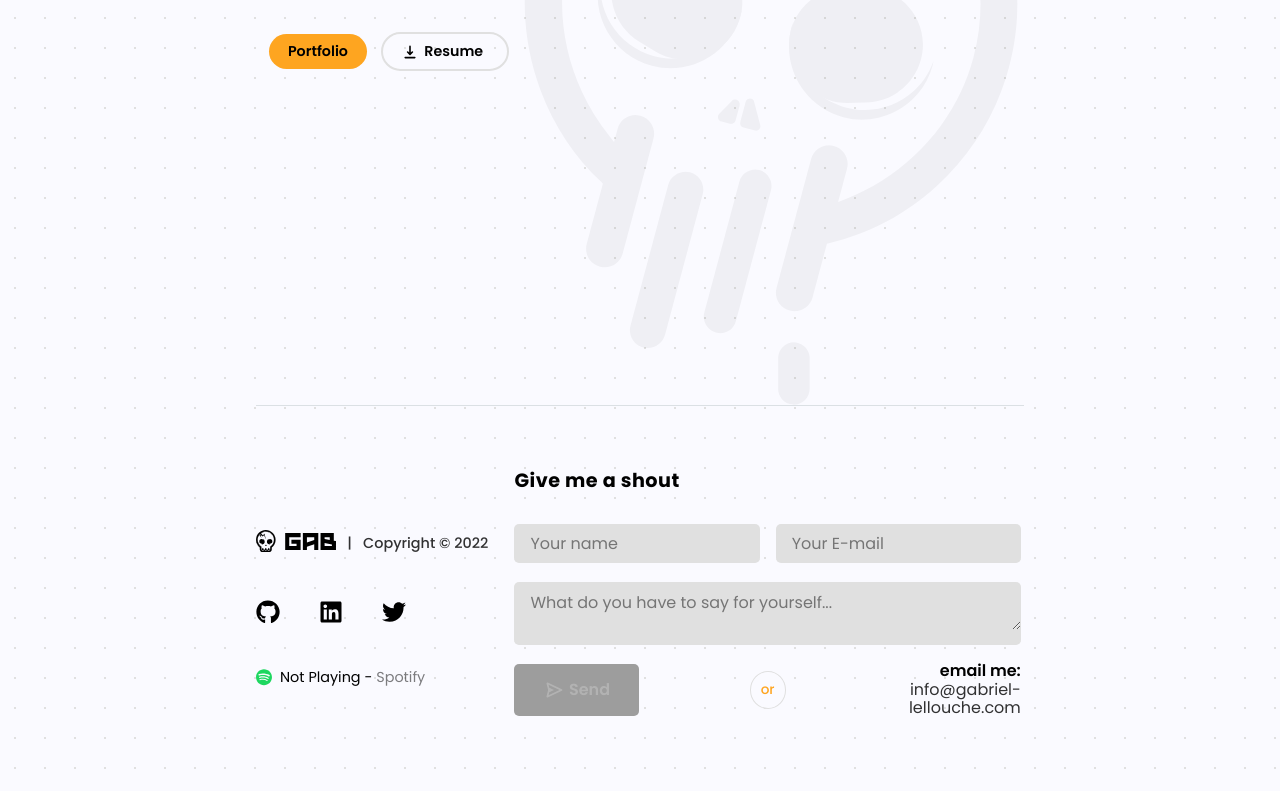
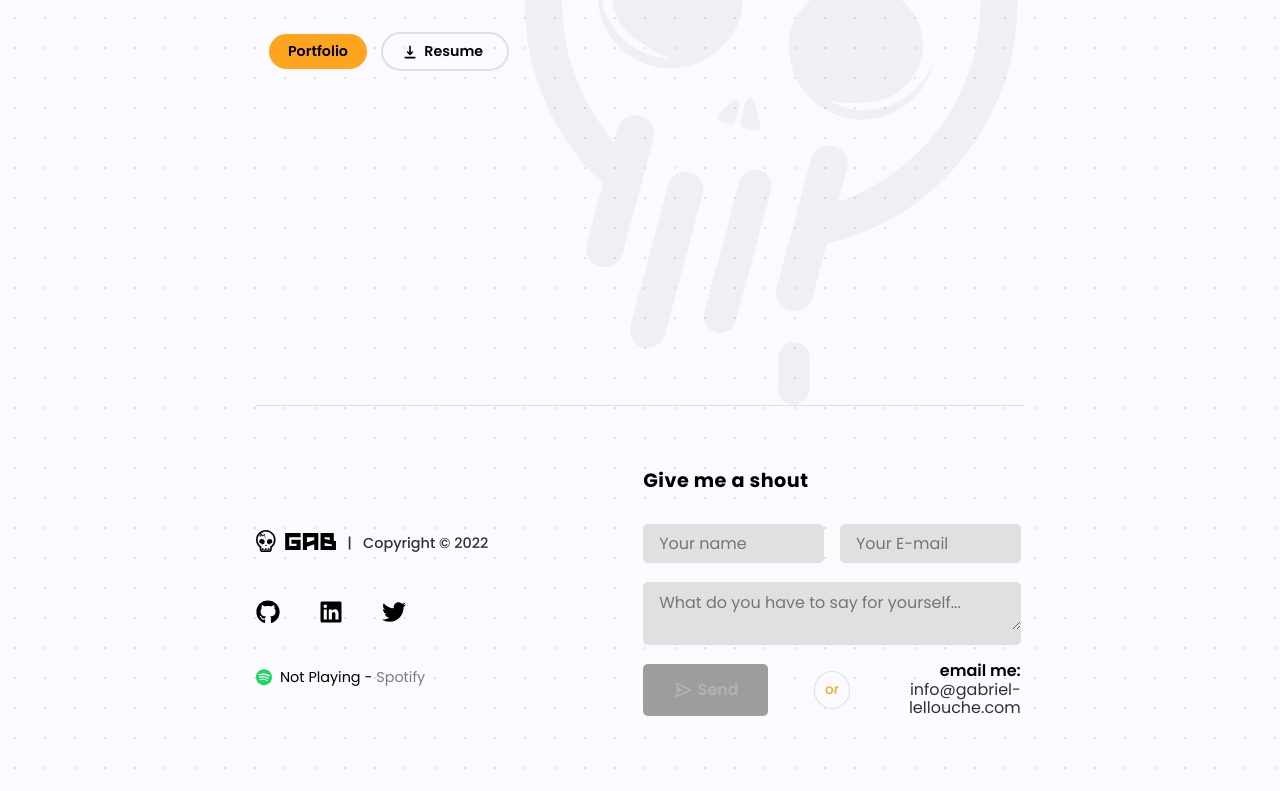
Before and after one commit to Darkryhr/digital-garden, a Next.js app: page / in a window 1280 px wide. Shown: the part 417-1208 px from the top of the page. Built offline with nearby package versions, Linux system fonts and the light colour scheme; no server answers.

Commit message:
added animated bar + styled definition file for theme

```diff
--- a/components/Contact/index.tsx
+++ b/components/Contact/index.tsx
@@ -62,7 +62,7 @@ const Contact = () => {
   };
 
   return (
-    <Column $end>
+    <CustomColumn $end>
       <Form>
         <Shout>Give me a shout</Shout>
         <Wrapper>
@@ -132,11 +132,17 @@ const Contact = () => {
           </OrEmail>
         </SubmitWrapper>
       </Form>
-    </Column>
+    </CustomColumn>
   );
 };
 
 export default Contact;
+
+const CustomColumn = styled(Column)`
+  @media (${breakpoint.device.sm}) {
+    align-items: center;
+  }
+`;
 
 const Span = styled.span`
   background: ${({ theme }) => theme.colors.primary};
--- a/components/Footer/index.tsx
+++ b/components/Footer/index.tsx
@@ -70,12 +70,14 @@ const Footer = () => {
 export default Footer;
 
 const ContentWrapper = styled.div`
-  width: 50%;
+  min-width: 50%;
   display: flex;
   flex-direction: column;
   @media (${breakpoint.device.sm}) {
     align-items: center;
     padding-top: 0;
+    width: 100%;
+    max-width: 360px;
   }
 `;
 
--- a/components/NowPlaying.tsx
+++ b/components/NowPlaying.tsx
@@ -2,13 +2,15 @@ import useSWR from 'swr';
 
 import { NowPlayingSong } from '@lib/types';
 import fetcher from '@lib/fetcher';
-import styled from 'styled-components';
+import styled, { keyframes } from 'styled-components';
 import { breakpoint } from '@styled/breakpoints.css';
 
 export default function NowPlaying() {
   const { data } = useSWR<NowPlayingSong>('/api/now-playing', fetcher);
   return (
     <Wrapper>
+      {data?.songUrl && <PlayingBars />}
+
       <svg
         viewBox='0 0 168 168'
         style={{
@@ -43,17 +45,27 @@ export default function NowPlaying() {
 
 const Wrapper = styled.div`
   display: flex;
+  width: 100%;
+  max-width: 260px;
+  font-size: 0.9rem;
+  margin-top: 1rem;
+  margin-right: 2rem;
 
-  width: 100%;
-  font-size: 0.9rem;
-  margin: 0 auto;
-  padding-top: 1rem;
-  padding-right: 2rem;
+  border-radius: 10px;
+
   @media (${breakpoint.device.md}) {
+    /* flex-direction: column; */
+  }
+  @media (${breakpoint.device.sm}) {
     align-items: center;
     justify-content: center;
-    padding-bottom: 1rem;
+    padding-right: 0;
+    padding: 0.85rem;
+    margin-right: 0;
+    max-width: none;
+    margin: 0 auto;
 
+    background-color: ${({ theme }) => theme.colors.secondary + '90'};
     /* flex-direction: column; */
   }
 `;
@@ -81,3 +93,63 @@ const Artist = styled.p`
   text-overflow: ellipsis;
   white-space: nowrap;
 `;
+
+const PlayingBars = () => {
+  return (
+    <Icon>
+      <span />
+      <span />
+      <span />
+    </Icon>
+  );
+};
+
+const bounce = keyframes`
+  10% {
+    transform: scaleY(0.3); /* start by scaling to 30% */
+  }
+
+  30% {
+    transform: scaleY(1); /* scale up to 100% */
+  }
+
+  60% {
+    transform: scaleY(0.5); /* scale down to 50% */
+  }
+
+  80% {
+    transform: scaleY(0.75); /* scale up to 75% */
+  }
+
+  100% {
+    transform: scaleY(0.6); /* scale down to 60% */
+  }
+`;
+
+const Icon = styled.div`
+  position: relative;
+  display: flex;
+  justify-content: space-between;
+  width: 13px;
+  min-width: 13px;
+  height: 13px;
+
+  margin-right: 0.6rem;
+  span {
+    width: 3px;
+    height: 100%;
+    background-color: ${({ theme }) => theme.colors.accent};
+    border-radius: 3px;
+    content: '';
+    transform-origin: bottom;
+    animation: ${bounce} 2.2s ease infinite alternate;
+
+    &:nth-of-type(2) {
+      animation-delay: -2.2s; /* Start at the end of animation */
+    }
+
+    &:nth-of-type(3) {
+      animation-delay: -3.7s; /* Start mid-way of return of animation */
+    }
+  }
+`;
--- a/components/shared/index.ts
+++ b/components/shared/index.ts
@@ -100,10 +100,6 @@ export const Column = styled.section<{ $end?: boolean; $layout?: boolean }>`
   padding: 0 0.2rem;
   ${props => (props.$end ? 'align-items: flex-end' : '')};
   ${props => (props.$layout ? 'padding: 3rem 0' : '')};
-
-  @media (${breakpoint.device.sm}) {
-    align-items: center;
-  }
 `;
 
 export const Grid = styled.div`
--- /dev/null
+++ b/models/styled.ts
@@ -0,0 +1,10 @@
+export interface Theme {
+  colors: {
+    primary: string;
+    secondary: string;
+    accent: string;
+    text: string;
+    border: string;
+    gradient: string;
+  };
+}
--- a/package.json
+++ b/package.json
@@ -14,7 +14,6 @@
     "@mdx-js/react": "^2.1.2",
     "@next/mdx": "^12.1.6",
     "@sendgrid/mail": "^7.6.2",
-    "@types/styled-components": "^5.1.25",
     "date-fns": "^2.25.0",
     "framer-motion": "^5.2.1",
     "fs": "^0.0.1-security",
@@ -45,6 +44,7 @@
   "devDependencies": {
     "@types/node": "^18.0.0",
     "@types/react": "18.0.0",
+    "@types/styled-components": "^5.1.25",
     "cypress": "^9.6.1",
     "eslint": "7.32.0",
     "eslint-config-next": "12.0.3"
--- a/styled/theme.css.js
+++ b/styled/theme.css.ts
@@ -1,4 +1,6 @@
-export const darkTheme = {
+import { Theme } from 'models/styled';
+
+export const darkTheme: Theme = {
   colors: {
     primary: '#07080E',
     secondary: '#1D1C21',
@@ -10,7 +12,7 @@ export const darkTheme = {
       `,
   },
 };
-export const lightTheme = {
+export const lightTheme: Theme = {
   colors: {
     primary: '#FAFAFF',
     secondary: '#E0E0E0',
```
Also changed, not shown: styled.d.ts (added, +14 -0 lines), styled/global.css.ts (renamed from styled/global.css.js), 1 other file (tests, documents, lock files or other folders).
